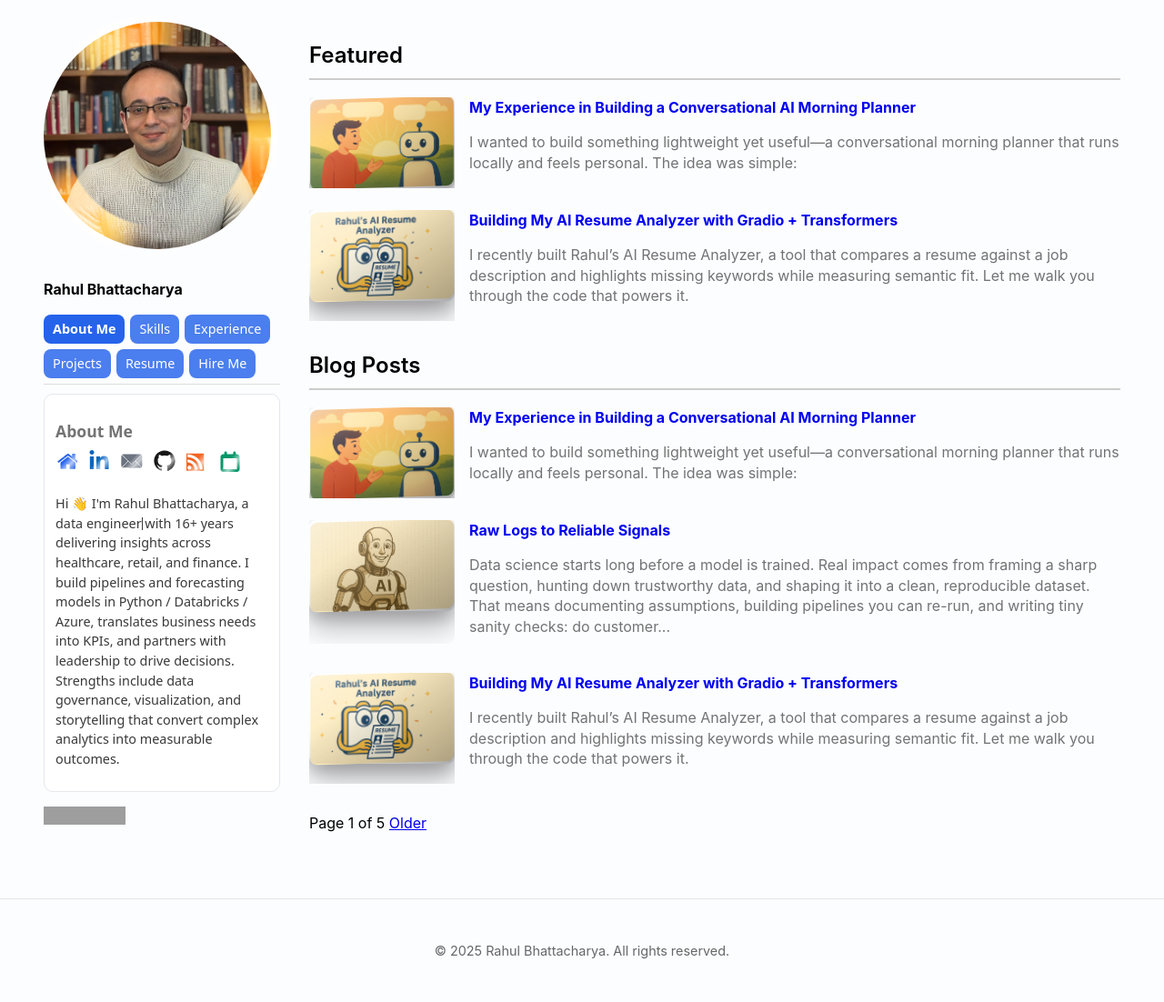
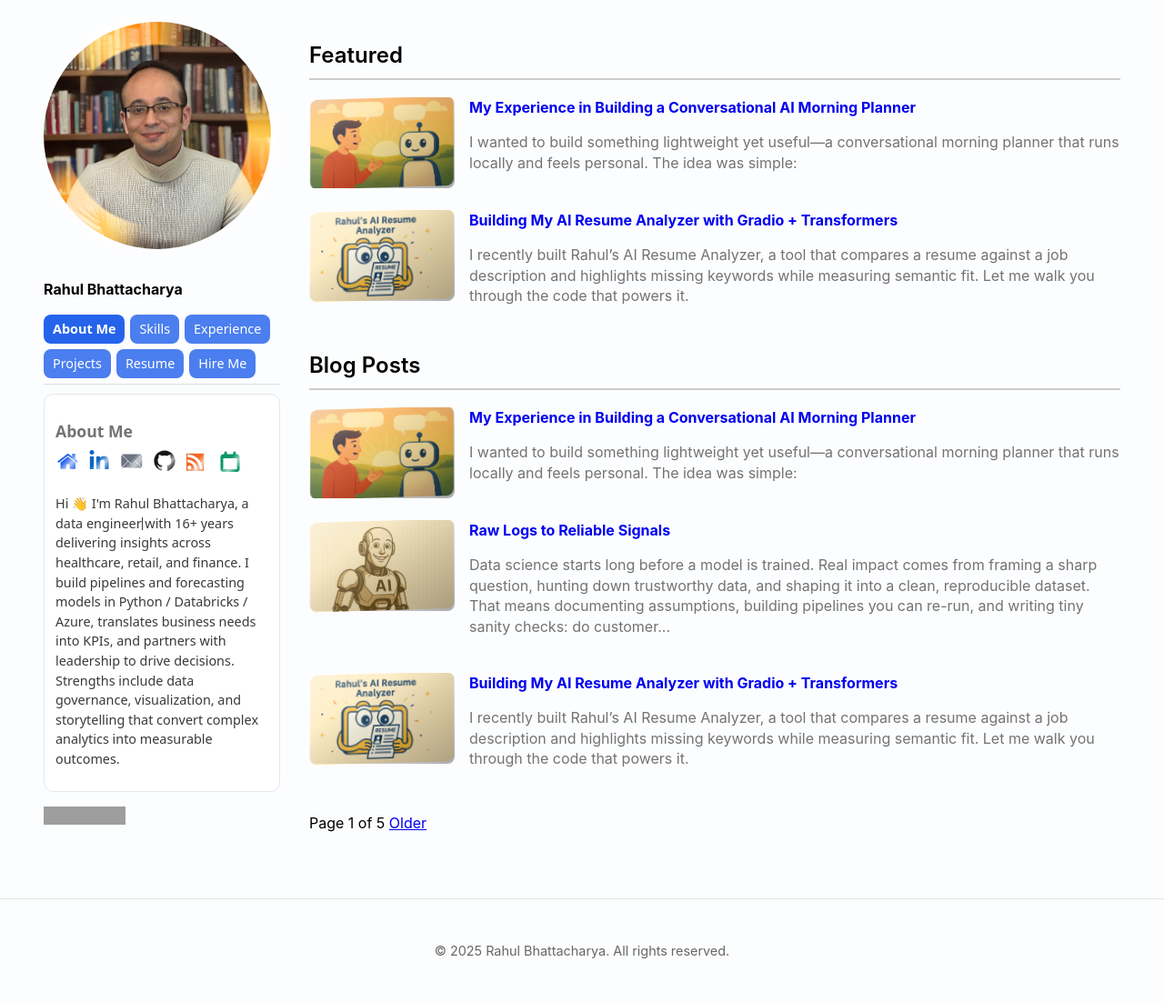
Before and after one commit to RahulBhattacharya1/RahulBhattacharya1.github.io, a Jekyll site: the page built from index.html, in a window 1280 px wide. Shown: the whole page at 91% size. Built offline with Jekyll 4.4.1, drawn with Linux system fonts in a browser that asks for light colours; the list of posts is cut into pages by our own code; grey boxes are pictures that could not be loaded.

Commit message:
Update main.scss

```diff
--- a/assets/css/main.scss
+++ b/assets/css/main.scss
@@ -1037,21 +1037,17 @@
   .category-page .post-card__media { width: 100px; height: 75px; }
 }
 
-/* ——— Thumbnail card: clean 3D tilt + bevel, no shadow bleed, no flicker ——— */
 .post-item{
   position: relative;
   display: flex;
   gap: 1rem;
   margin-bottom: 1.5rem;
   align-items: flex-start;
-
-  /* prevent neighbor repaints and enable 3D */
   contain: paint;
   transform-style: preserve-3d;
   perspective: 1000px;
 }
 
-/* the thumbnail itself */
 .post-item img{
   width:160px;
   height:100px;
@@ -1063,39 +1059,19 @@
   backface-visibility:hidden;
   will-change:transform;
   transform-origin:center;
-  transform: translateZ(0);  /* GPU nudge */
+  transform: translateZ(0);
 
-  /* keep only inset (bevel-like) shadows on the image */
+  /* bevel-like insets only */
   box-shadow:
     inset 0 2px 2px rgba(255,255,255,.55),
     inset 0 -3px 6px rgba(0,0,0,.25);
 
-  /* base tilt — single source of transform */
   animation: tiltBase 3s ease-in-out infinite;
-
   position:relative;
   z-index:1;
 }
 
-/* OUTER drop shadow — clipped so it never enters the text area (static, no animation) */
-.post-item::before{
-  content:"";
-  position:absolute;
-  top:0; left:0;
-  width:160px; height:100px;
-  border-radius:8px;
-  pointer-events:none;
-  z-index:0;
-
-  box-shadow:
-    0 18px 32px rgba(0,0,0,.28),
-    0 8px 16px rgba(0,0,0,.16);
-
-  /* block the right edge; allow down/left spread */
-  clip-path: inset(-24px 0 -36px -24px round 8px);
-}
-
-/* bevel overlay (no blend mode = fewer repaints) */
+/* bevel highlight overlay */
 .post-item::after{
   content:"";
   position:absolute;
@@ -1113,26 +1089,24 @@
   );
 }
 
-/* hover only swaps to a stronger animation — no manual transform here */
 .post-item:hover img{
   animation: tiltHover 3s ease-in-out infinite;
 }
 
-/* keyframes: the ONLY place that sets transform */
 @keyframes tiltBase{
-  0%   { transform: translateZ(0) rotateX(0deg)  rotateY(0deg)  scale(1.00); }
-  25%  { transform: translateZ(0) rotateX(10deg) rotateY(-10deg) scale(1.00); }
-  50%  { transform: translateZ(0) rotateX(0deg)  rotateY(0deg)  scale(1.00); }
-  75%  { transform: translateZ(0) rotateX(-10deg)rotateY(10deg)  scale(1.00); }
-  100% { transform: translateZ(0) rotateX(0deg)  rotateY(0deg)  scale(1.00); }
+  0%   { transform: rotateX(0deg) rotateY(0deg) scale(1.00); }
+  25%  { transform: rotateX(10deg) rotateY(-10deg) scale(1.00); }
+  50%  { transform: rotateX(0deg) rotateY(0deg) scale(1.00); }
+  75%  { transform: rotateX(-10deg) rotateY(10deg) scale(1.00); }
+  100% { transform: rotateX(0deg) rotateY(0deg) scale(1.00); }
 }
 
 @keyframes tiltHover{
-  0%   { transform: translateZ(0) rotateX(0deg)  rotateY(0deg)  scale(1.05); }
-  25%  { transform: translateZ(0) rotateX(14deg) rotateY(-14deg) scale(1.05); }
-  50%  { transform: translateZ(0) rotateX(0deg)  rotateY(0deg)  scale(1.05); }
-  75%  { transform: translateZ(0) rotateX(-14deg)rotateY(14deg) scale(1.05); }
-  100% { transform: translateZ(0) rotateX(0deg)  rotateY(0deg)  scale(1.05); }
+  0%   { transform: rotateX(0deg) rotateY(0deg) scale(1.05); }
+  25%  { transform: rotateX(14deg) rotateY(-14deg) scale(1.05); }
+  50%  { transform: rotateX(0deg) rotateY(0deg) scale(1.05); }
+  75%  { transform: rotateX(-14deg) rotateY(14deg) scale(1.05); }
+  100% { transform: rotateX(0deg) rotateY(0deg) scale(1.05); }
 }
 
 /* Giscus Comments Box */
```
